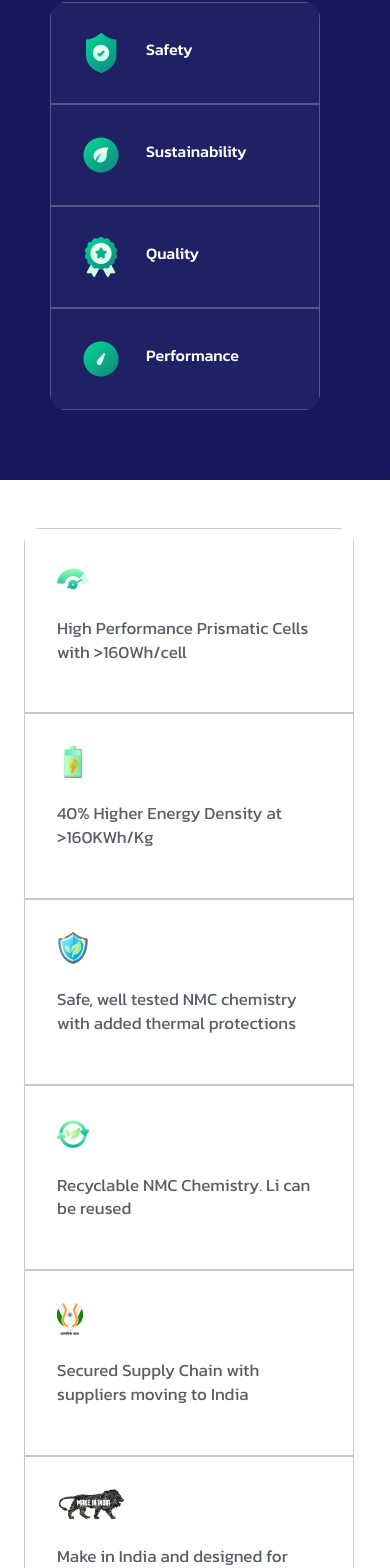
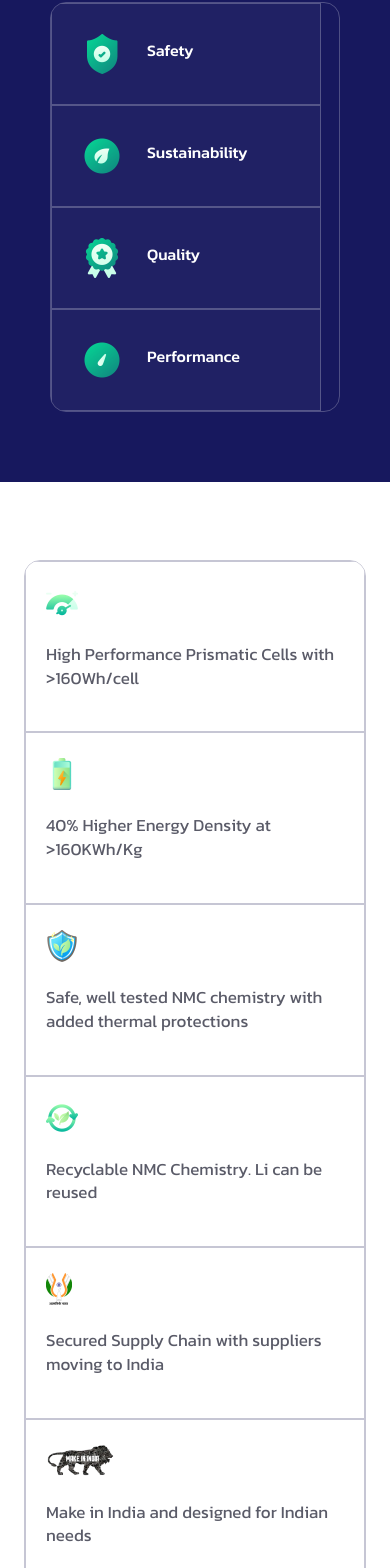
Before and after one commit to Shubhamsadhu02/ibc, a React (Create React App) app: page / in a window 390 px wide. Shown: the part 1956-3524 px from the top of the page. Built offline with nearby package versions, Linux system fonts and the light colour scheme.

Commit message:
border radius updated

```diff
--- a/public/index.html
+++ b/public/index.html
@@ -22,7 +22,7 @@
 </head>
 
 <body>
-  <noscript>You need to enable JavaScript to run this app.</noscript>
+
   <div id="root"></div>
 
 </body>
--- a/src/Components/CoreValues.js
+++ b/src/Components/CoreValues.js
@@ -13,9 +13,8 @@ export default function CoreValues() {
                         </div>
                         <div className="col-lg-1"></div>
                         <div className="col-lg-7">
-                            <table className='core-table'>
-                                <tr>
-                                    <td>
+                            <div className='core-table'>
+
                                 <div className="core d-flex align-items-center">
                                     <div className="core-img">
                                         <img src='/images/Home/saftey.png' alt='' />
@@ -24,8 +23,7 @@ export default function CoreValues() {
                                         <h5 style={{ color: "#FFFFFF" }}>Safety</h5>
                                     </div>
                                 </div>
-                                    </td>
-                                    <td>
+
                                 <div className="core d-flex align-items-center">
                                     <div className="core-img">
                                         <img src='/images/Home/Sustainability.png' alt='' />
@@ -34,10 +32,7 @@ export default function CoreValues() {
                                         <h5 style={{ color: "#FFFFFF" }}>Sustainability</h5>
                                     </div>
                                 </div>
-                                    </td>
-                                </tr>
-                                <tr>
-                                    <td>
+
                                 <div className="core d-flex align-items-center">
                                     <div className="core-img">
                                         <img src='/images/Home/quality.png' alt='' />
@@ -46,8 +41,7 @@ export default function CoreValues() {
                                         <h5 style={{ color: "#FFFFFF" }}>Quality</h5>
                                     </div>
                                 </div>
-                                    </td>
-                                    <td>
+
                                 <div className="core d-flex align-items-center">
                                     <div className="core-img">
                                         <img src='/images/Home/Performance.png' alt='' />
@@ -56,9 +50,8 @@ export default function CoreValues() {
                                         <h5 style={{ color: "#FFFFFF" }}>Performance</h5>
                                     </div>
                                 </div>
-                                    </td>
-                                </tr>
-                            </table>
+
+                            </div>
                         </div>
                     </div>
                 </div>
--- a/src/Components/Home.js
+++ b/src/Components/Home.js
@@ -9,7 +9,7 @@ import ReachToUs from './ReachToUs';
 export default function Home() {
     return (
         <>
-        <Header/>
+            <Header />
             <section className="home-top__bg" >
                 <div className="container">
                     <div className="home-top">
@@ -52,11 +52,10 @@ export default function Home() {
 
             <section className='value_proposition mt-15 mb-15'>
                 <div className="container">
-                    <div className="row" style={{rowGap: "25px"}}>
+                    <div className="row" style={{ rowGap: "25px" }}>
                         <div className="col-sm-12 col-md-6 col-lg-6">
-                            <table className='proposition-table'>
-                                <tr>
-                                    <td>
+                            <div className='proposition-table'>
+
                                 <div className="proposition">
                                     <div className="proposition-img">
                                         <img src='/images/Home/high-performance.png' alt='' />
@@ -65,8 +64,7 @@ export default function Home() {
                                         <p>High Performance Prismatic Cells with &gt;160Wh/cell</p>
                                     </div>
                                 </div>
-                                    </td>
-                                    <td>
+
                                 <div className="proposition">
                                     <div className="proposition-img">
                                         <img src='/images/Home/battery.png' alt='' />
@@ -75,10 +73,7 @@ export default function Home() {
                                         <p>40% Higher Energy Density at &gt;160KWh/Kg</p>
                                     </div>
                                 </div>
-                                    </td>
-                                </tr>
-                                <tr>
-                                    <td>
+
                                 <div className="proposition">
                                     <div className="proposition-img">
                                         <img src='/images/Home/protect.png' alt='' />
@@ -87,8 +82,7 @@ export default function Home() {
                                         <p>Safe, well tested NMC chemistry with added thermal protections</p>
                                     </div>
                                 </div>
-                                    </td>
-                                    <td>
+
                                 <div className="proposition">
                                     <div className="proposition-img">
                                         <img src='/images/Home/recycle.png' alt='' />
@@ -97,10 +91,7 @@ export default function Home() {
                                         <p>Recyclable NMC Chemistry. Li can be reused</p>
                                     </div>
                                 </div>
-                                    </td>
-                                </tr>
-                                <tr>
-                                    <td>
+
                                 <div className="proposition">
                                     <div className="proposition-img">
                                         <img src='/images/Home/aatmanirbhar-bharat.png' alt='' />
@@ -109,8 +100,7 @@ export default function Home() {
                                         <p>Secured Supply Chain with suppliers moving to India</p>
                                     </div>
                                 </div>
-                                    </td>
-                                    <td>
+
                                 <div className="proposition">
                                     <div className="proposition-img">
                                         <img src='/images/Home/made-in-India.png' alt='' />
@@ -119,9 +109,8 @@ export default function Home() {
                                         <p>Make in India and designed for Indian needs</p>
                                     </div>
                                 </div>
-                                    </td>
-                                </tr>
-                            </table>
+
+                            </div>
                         </div>
                         <div className="col-lg-1"></div>
                         <div className="col-sm-12 col-md-5 col-lg-5 d-flex align-items-center">
@@ -159,17 +148,17 @@ export default function Home() {
                     <div className="row">
                         <div className="col-lg-3">
                             <div className="cell-paragraph">
-                                <p style={{width: "194px"}}>Proprietary (I-NMC) chemistry to increase cycle life with high energy density and increased safety</p>
+                                <p style={{ width: "194px" }}>Proprietary (I-NMC) chemistry to increase cycle life with high energy density and increased safety</p>
                             </div>
                         </div>
                         <div className="col-lg-9">
-                            <img src='/images/Home/cellchart.png' alt=''/>
+                            <img src='/images/Home/cellchart.png' alt='' />
                         </div>
                     </div>
                 </div>
             </section>
 
-            <CellDesigned/>
+            <CellDesigned />
 
             <ReachToUs />
 
--- a/src/Styles/global.css
+++ b/src/Styles/global.css
@@ -91,7 +91,7 @@ p
 
 .home-top--content
 {
-    margin-bottom: 220px;
+    margin-bottom: 210px;
 }
 
 .home-top
@@ -162,17 +162,23 @@ p
 .core-table,
 .proposition-table
 {
-    border-collapse: collapse;
+    display: grid;
+    grid-template-columns: auto auto;
+    grid-template-rows: auto auto;
+    border: 1px solid rgba(255, 255, 255, 0.24);
     border-radius: 16px;
     overflow: hidden;
 }
+.proposition-table{
+    border: 1px solid rgba(19, 20, 77, 0.24);
+}
 
 
-.core-table tr td
+.core
 {
-    width: 500px;
+    width: 350px;
     padding: 25px 40px;
-    border: 1px solid rgba(255, 255, 255, 0.24);
+    border: .5px solid rgba(255, 255, 255, 0.24);
     background: rgba(255, 255, 255, 0.04)
 }
 
@@ -229,11 +235,12 @@ p
     margin-bottom: 25px;
 }
 
-.proposition-table tr td
+.proposition
 {
     background: #FFFFFF;
-    border: 1px solid rgba(19, 20, 77, 0.24);
+    border: .2px solid rgba(19, 20, 77, 0.24);
     padding: 32px;
+    overflow: hidden;
 }
 
 .proposition-img img
--- a/src/Styles/responsive.css
+++ b/src/Styles/responsive.css
@@ -63,9 +63,14 @@
         height: 350px;
     }
 
-    .core-table
+    .core-table,.proposition-table
     {
         margin-top: 30px;
+        grid-template-columns: auto;
+    }
+    .core,.proposition
+    {
+        padding: 25px 20px;
     }
 
     .core-img img
@@ -74,7 +79,7 @@
         height: 40px;
     }
 
-    .core-table tr td
+    .core
     {
         width: 270px;
         padding: 30px 30px;
@@ -110,17 +115,6 @@
         font-size: 14px;
     }
 
-    .proposition-table tr,
-    .core-table tr
-    {
-        display: grid;
-    }
-
-    .proposition-table tr td
-    {
-        width: 330px;
-    }
-
     .cell-image img {
         width: 324.18px;
         height: 358px;
```
Lines whose indentation alone changed are shown as unchanged.
